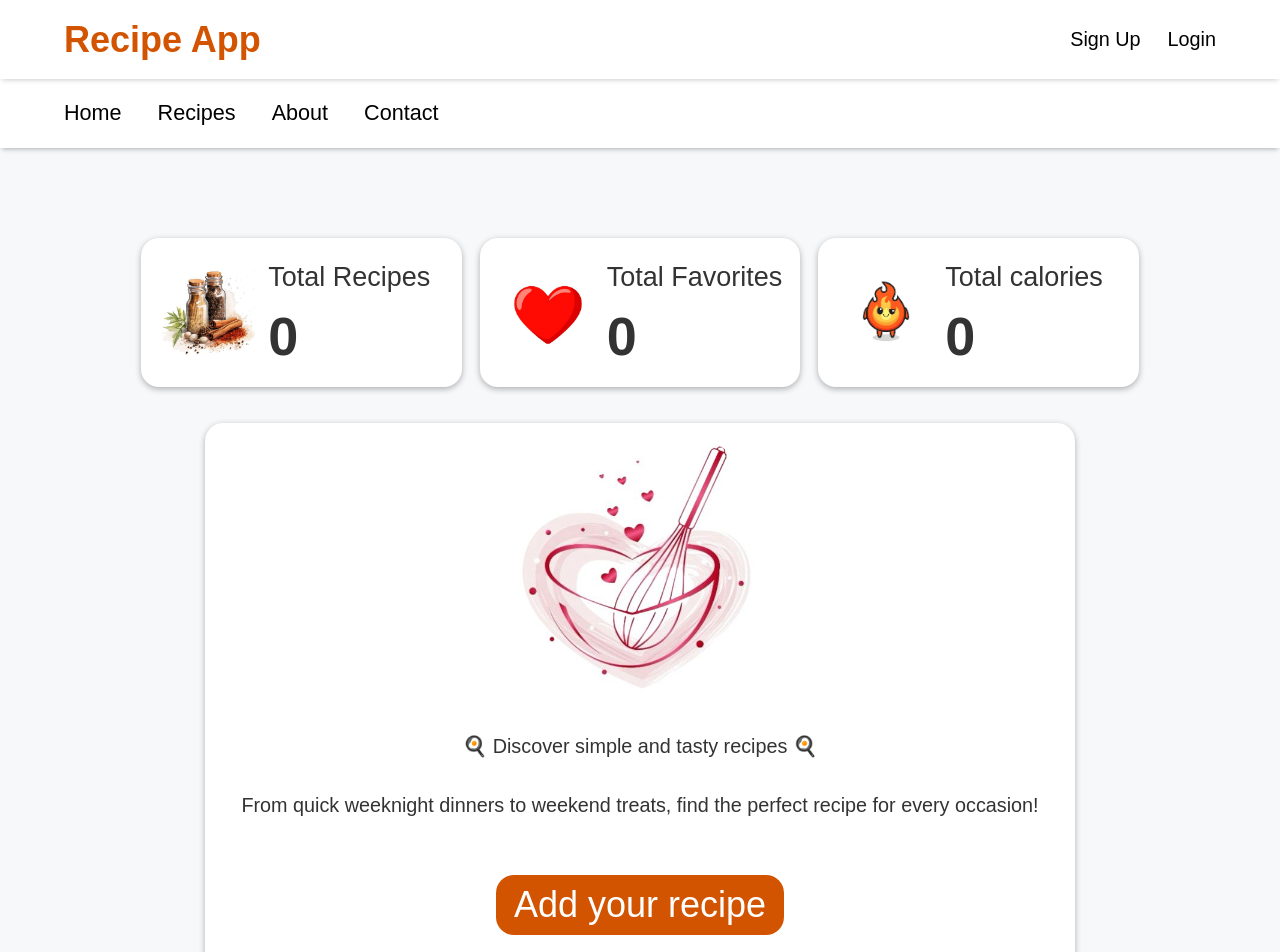
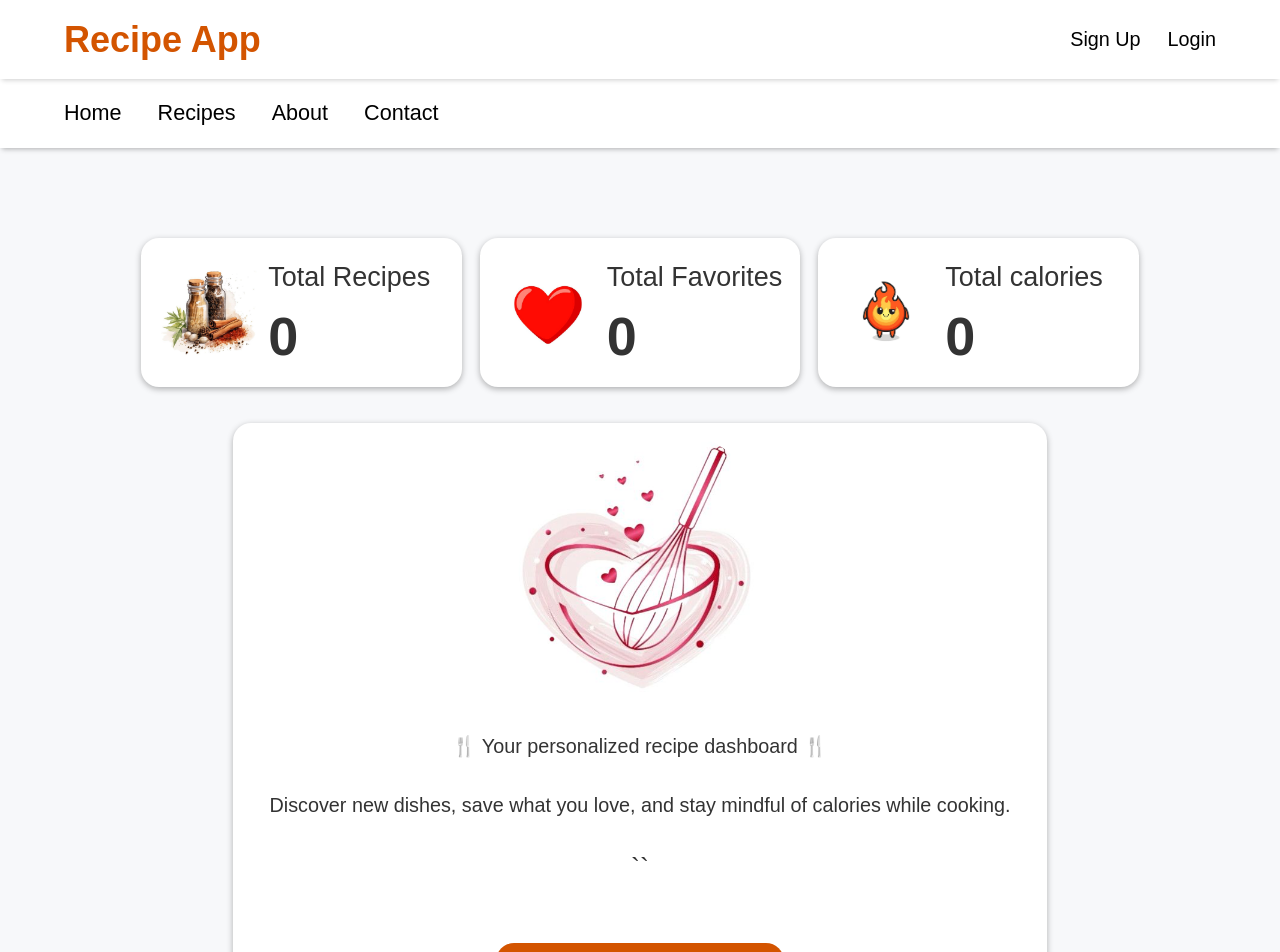
Before and after one commit to Kareena2070/SavorySpace-recipeApp, a React app in the folder recipe-aap/: page / in a window 1280 px wide. Shown: the top 952 px of the page. Built offline with nearby package versions, Linux system fonts and the light colour scheme; the HTML template or start-up script is replaced by a standard one.

Commit message:
Add dynamic dashboard counts for recipes, favorites, and calories; update welcome message.

```diff
--- a/recipe-aap/src/pages/Home.jsx
+++ b/recipe-aap/src/pages/Home.jsx
@@ -13,8 +13,13 @@ import calorieImg from '../assets/calories.png'
 import styles from './home.module.css'
 
 
-function Home({setShowForm}){
-
+function Home({setShowForm, recipesList, favorites}){
+    const totalRecipes = recipesList.length;
+    const totalFavorites = favorites.length;
+    const totalCalories = recipesList.reduce(
+      (sum, r) => sum + Number(r.calories || 0),
+      0
+    );
 
     return(
         <div className={styles.big}>
@@ -26,21 +31,21 @@ function Home({setShowForm}){
                     <img src={recipeImg} alt="Recpice" />
                     <div className={styles.dashboardItem}>
                         <p>Total Recipes</p>
-                        <h1>0</h1>
+                        <h1>{totalRecipes}</h1>
                     </div>
                 </div>
                 <div className={styles.dashboardItems}>
                     <img src={favoriteImg} alt="favorite" />
                     <div className={styles.dashboardItem}>
                         <p>Total Favorites</p>
-                        <h1>0</h1>
+                        <h1>{totalFavorites}</h1>
                     </div>
                 </div>
                 <div className={styles.dashboardItems}>
                     <img src={calorieImg} alt="Calories" />
                     <div className={styles.dashboardItem}>
                         <p>Total calories</p>
-                        <h1>0</h1>
+                        <h1>{totalCalories}</h1>
                     </div>
                 </div>
             </div>
@@ -52,8 +57,8 @@ function Home({setShowForm}){
                     <img className={styles.imgLogo} src={logo} alt="recipe.logo" />
                 </div>
                 <div className={styles.text}>
-                    <p>🍳 Discover simple and tasty recipes 🍳</p>
-                    <p>From quick weeknight dinners to weekend treats, find the perfect recipe for every occasion!</p>
+                    <p>🍴 Your personalized recipe dashboard 🍴</p>
+                    <p>Discover new dishes, save what you love, and stay mindful of calories while cooking.</p>``
                 </div>
                 <div className={styles.cards}>
                     <Link to="/recipes" className={styles.noLinkStyle}>
```
